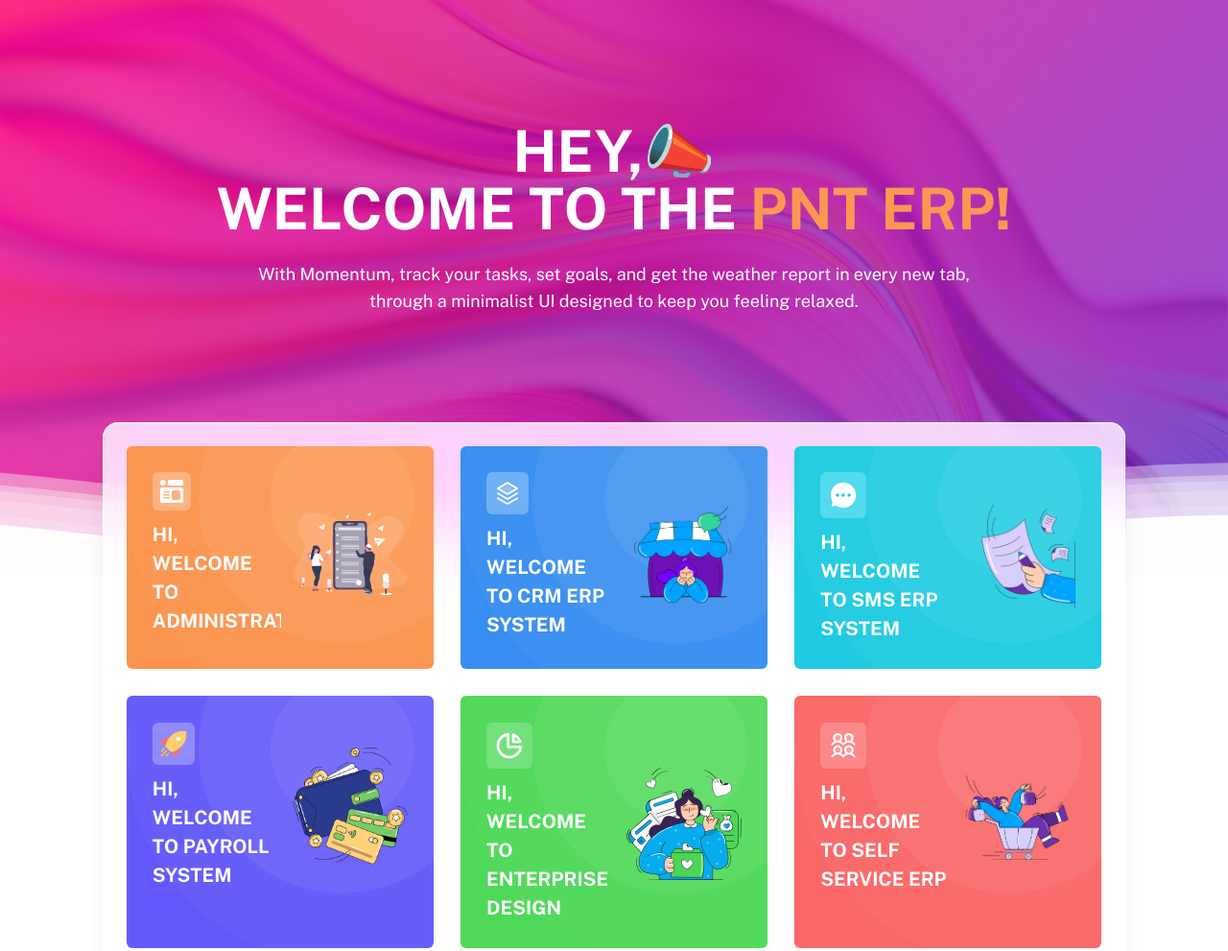
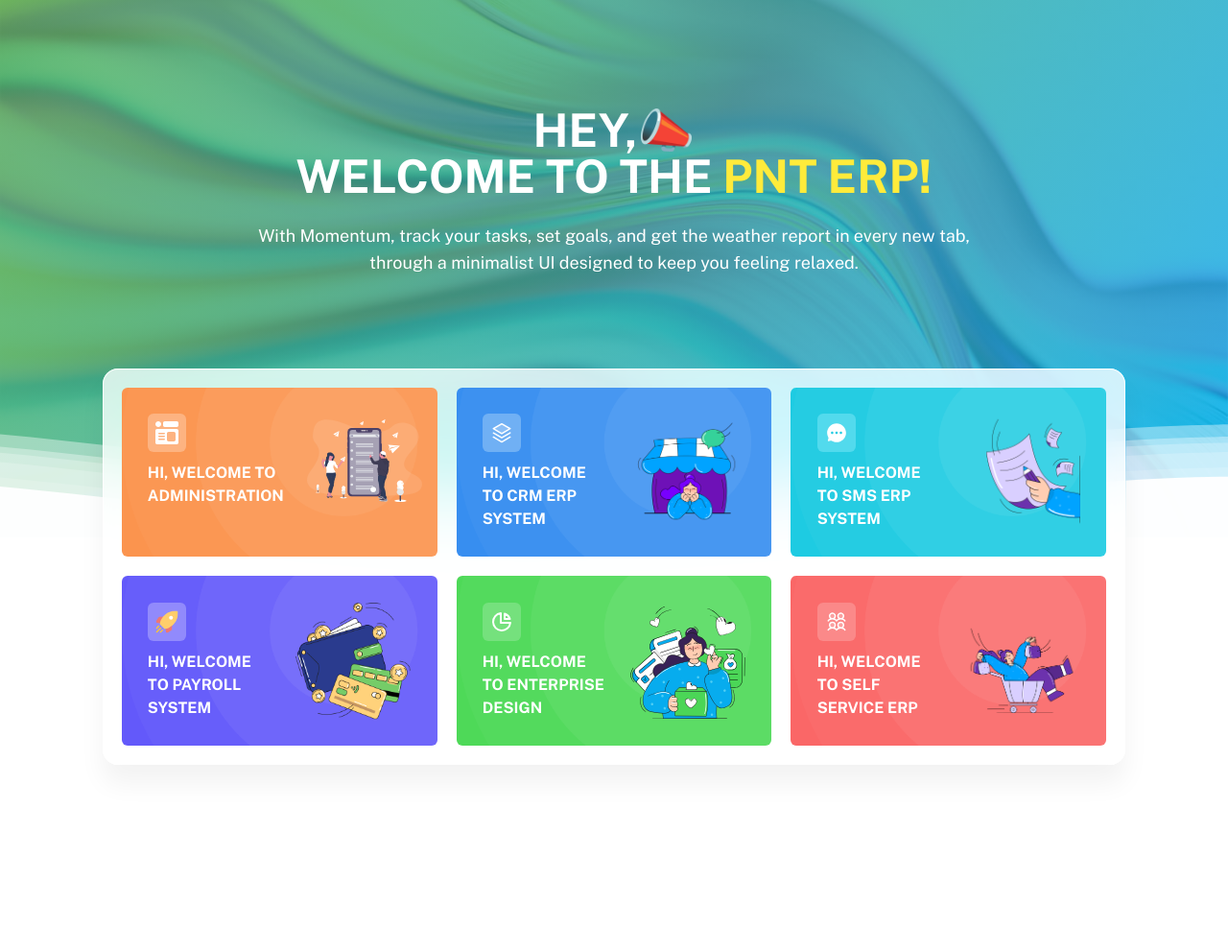
Before and after one commit to BikromRoy1/PNTBD-ERP-Home, a plain HTML site: page index.html in a window 1280 px wide. Shown: the whole page at 96% size. After the commit the page ends 845 px from the top, so only its background shows below. Drawn offline with nearby package versions, Linux system fonts and the light colour scheme.

Commit message:
color change

```diff
--- a/index.html
+++ b/index.html
@@ -25,11 +25,11 @@
       <div class="page-header">
         <span class="mask bg-gradient-primary"></span>
         <div
-          class="container relative z-40 flex flex-col items-center px-4 py-16 pb-24 mx-auto text-center lg:pb-56 md:py-32 md:px-10 lg:px-32 dark:text-gray-900"
+          class="container relative z-40 flex flex-col items-center px-4 py-16 pb-24 mx-auto text-center lg:pb-56 md:py-28 md:px-10 lg:px-32 dark:text-gray-900"
         >
-          <!-- PNT ERP! -->
+          <!-- PNT ERP! Title -->
           <h1
-            class="text-5xl font-bold leadi sm:text-6xl xl:max-w-4xl text-white uppercase Home-fonts"
+            class="text-4xl font-bold leadi sm:text-5xl xl:max-w-4xl text-white uppercase Home-fonts"
           >
             Hey,📣 <br />
             Welcome to the <span id="autoType"></span
@@ -100,23 +100,23 @@
         </div>
       </div>
 
-      <div class="w-5/6 mx-auto mb-12 -mt-20 lg:-mt-40 relative z-60 card-all">
+      <div class="w-5/6 mx-auto mb-12 -mt-20 lg:-mt-44 relative z-60 card-all">
         <div class="relative z-[999999]">
           <div
-            class="space-y-8 md:grid md:grid-cols-2 lg:grid-cols-3 md:gap-7 md:space-y-0"
+            class="space-y-8 md:grid md:grid-cols-2 lg:grid-cols-3 md:gap-5 md:space-y-0"
           >
             <div
               class="card cta-box bg-[#FB944E] text-white rounded-md cursor-pointer"
             >
               <div class="card-body py-[1.7rem] px-[1.7rem] rounded-md">
-                <div class="flex items-start items-center">
+                <div class="flex items-start items-center gap-3">
                   <!-- Use 'flex' instead of 'd-flex' -->
-                  <div class="w-100 overflow-hidden">
+                  <div class="w-100">
                     <h2
                       class="mt-0 text-reset mb-1 bg-[#FDB381] inline-block p-2 rounded-md"
                     >
                       <svg
-                        class="w-6 h-6 text-white lg:w-6 lg:h-6"
+                        class="w-6 h-6 text-white"
                         width="28"
                         height="28"
                         viewBox="0 0 32 32"
@@ -135,10 +135,9 @@
                       </svg>
                     </h2>
                     <h3
-                      class="m-0 font-bold cta-box-title text-white text-[20px] uppercase Home-fonts"
+                      class="m-0 font-bold cta-box-title text-white text-[16px] uppercase Home-fonts"
                     >
                       Hi, Welcome to <b>Administration</b>
-                      <i class="mdi mdi-arrow-right"></i>
                     </h3>
                   </div>
                   <img
@@ -155,9 +154,9 @@
               class="card cta-box bg-[#378EF0] text-white rounded-md cursor-pointer"
             >
               <div class="card-body py-[1.7rem] px-[1.7rem] rounded-md">
-                <div class="flex items-start items-center">
+                <div class="flex items-start items-center gap-3">
                   <!-- Use 'flex' instead of 'd-flex' -->
-                  <div class="w-100 overflow-hidden">
+                  <div class="w-100">
                     <h2
                       class="mt-0 text-reset mb-1 bg-[#70B0F4] inline-block p-2 rounded-md"
                     >
@@ -167,7 +166,7 @@
                         height="33"
                         viewBox="0 0 32 33"
                         fill="currentColor"
-                        class="w-6 h-6 text-white lg:w-7 lg:h-7"
+                        class="w-6 h-6 text-white"
                       >
                         <path
                           opacity="0.2"
@@ -181,7 +180,7 @@
                       </svg>
                     </h2>
                     <h3
-                      class="m-0 font-bold cta-box-title text-white text-[20px] uppercase Home-fonts"
+                      class="m-0 font-bold cta-box-title text-white text-[16px] uppercase Home-fonts"
                     >
                       Hi, Welcome to <b>CRM </b> ERP System
                       <i class="mdi mdi-arrow-right"></i>
@@ -201,14 +200,14 @@
               class="card cta-box bg-[#1ECBE2] text-white rounded-md cursor-pointer"
             >
               <div class="card-body py-[1.7rem] px-[1.7rem] rounded-md">
-                <div class="flex items-start items-center">
+                <div class="flex items-start items-center gap-3">
                   <!-- Use 'flex' instead of 'd-flex' -->
-                  <div class="w-100 overflow-hidden">
+                  <div class="w-100">
                     <h2
                       class="mt-0 text-reset mb-1 bg-[#52DAED] inline-block p-2 rounded-md"
                     >
                       <svg
-                        class="w-6 h-6 text-white lg:w-8 lg:h-8"
+                        class="w-6 h-6 text-white"
                         width="32"
                         height="32"
                         viewBox="0 0 76 75"
@@ -230,7 +229,7 @@
                       </svg>
                     </h2>
                     <h3
-                      class="m-0 font-bold cta-box-title text-white text-[20px] uppercase Home-fonts"
+                      class="m-0 font-bold cta-box-title text-white text-[16px] uppercase Home-fonts"
                     >
                       Hi, Welcome to <b>SMS </b> ERP System
                       <i class="mdi mdi-arrow-right"></i>
@@ -250,9 +249,9 @@
               class="card cta-box bg-[#6359FA] text-white rounded-md cursor-pointer"
             >
               <div class="card-body py-[1.7rem] px-[1.7rem] rounded-md">
-                <div class="flex items-start items-center">
+                <div class="flex items-start items-center gap-3">
                   <!-- Use 'flex' instead of 'd-flex' -->
-                  <div class="w-100 overflow-hidden">
+                  <div class="w-100">
                     <h2
                       class="mt-0 text-reset mb-1 bg-[#918AFC] inline-block p-2 rounded-md"
                     >
@@ -261,6 +260,7 @@
                         width="28"
                         height="28"
                         fill="none"
+                        class="w-6 h-6 text-white"
                         viewBox="0 0 25 24"
                       >
                         <g clip-path="url(#clip0_9507_68394)">
@@ -293,7 +293,7 @@
                       </svg>
                     </h2>
                     <h3
-                      class="m-0 font-bold cta-box-title text-white text-[20px] uppercase Home-fonts"
+                      class="m-0 font-bold cta-box-title text-white text-[16px] uppercase Home-fonts"
                     >
                       Hi, Welcome to <b>Payroll </b> System
                       <i class="mdi mdi-arrow-right"></i>
@@ -313,15 +313,15 @@
               class="card cta-box bg-[#4ED958] text-white rounded-md cursor-pointer"
             >
               <div class="card-body py-[1.7rem] px-[1.7rem] rounded-md">
-                <div class="flex items-start items-center">
+                <div class="flex items-start items-center gap-3">
                   <!-- Use 'flex' instead of 'd-flex' -->
-                  <div class="w-100 overflow-hidden">
+                  <div class="w-100">
                     <h2
                       class="mt-0 text-reset mb-1 bg-[#75E17D] inline-block p-2 rounded-md"
                     >
                       <svg
                         xmlns="http://www.w3.org/2000/svg"
-                        class="w-6 h-6 text-white lg:w-8 lg:h-8"
+                        class="w-6 h-6 text-white"
                         fill="none"
                         viewBox="0 0 24 24"
                         stroke="currentColor"
@@ -341,7 +341,7 @@
                       </svg>
                     </h2>
                     <h3
-                      class="m-0 font-bold cta-box-title text-white text-[20px] uppercase Home-fonts"
+                      class="m-0 font-bold cta-box-title text-white text-[16px] uppercase Home-fonts"
                     >
                       Hi, Welcome to <b>Enterprise Design </b>
                       <i class="mdi mdi-arrow-right"></i>
@@ -361,16 +361,16 @@
               class="card cta-box bg-[#FA6767] text-white rounded-md cursor-pointer"
             >
               <div class="card-body py-[1.7rem] px-[1.7rem] rounded-md">
-                <div class="flex items-start items-center">
+                <div class="flex items-start items-center gap-3">
                   <!-- Use 'flex' instead of 'd-flex' -->
-                  <div class="w-100 overflow-hidden">
+                  <div class="w-100">
                     <h2
                       class="mt-0 text-reset mb-1 bg-[#FB8989] inline-block p-2 rounded-md"
                     >
                       <svg
                         xmlns="http://www.w3.org/2000/svg"
                         viewBox="0 0 32 33"
-                        class="w-6 h-6 text-white lg:w-8 lg:h-8"
+                        class="w-6 h-6 text-white"
                         fill="currentColor"
                       >
                         <path
@@ -385,7 +385,7 @@
                       </svg>
                     </h2>
                     <h3
-                      class="m-0 font-bold cta-box-title text-white text-[20px] uppercase Home-fonts"
+                      class="m-0 font-bold cta-box-title text-white text-[16px] uppercase Home-fonts"
                     >
                       Hi, Welcome to <b>Self Service</b> ERP
                       <i class="mdi mdi-arrow-right"></i>
--- a/style.css
+++ b/style.css
@@ -10,7 +10,8 @@
   background-position: 50%;
 }
 .bg-gradient-primary {
-  background-image: linear-gradient(310deg, #7928ca, #ff0080);
+  /* background-image: linear-gradient(310deg, #7928ca, #ff0080); */
+  background-image: linear-gradient(310deg, #03a9f4, #4caf50);
 }
 .mask {
   position: absolute;
@@ -42,7 +43,7 @@
   border-radius: 1rem;
   backdrop-filter: saturate(200%) blur(30px);
   background-color: hsla(0, 0%, 100%, 0.8) !important;
-  padding: 25px;
+  padding: 20px;
   z-index: 999999999999999 !important;
 }
 .rotate-74 {
@@ -63,7 +64,8 @@
 }
 
 #autoType {
-  color: #fb9753;
+  /* color: #fb9753; */
+  color: #ffeb3b;
 }
 
 .cursor {
```
